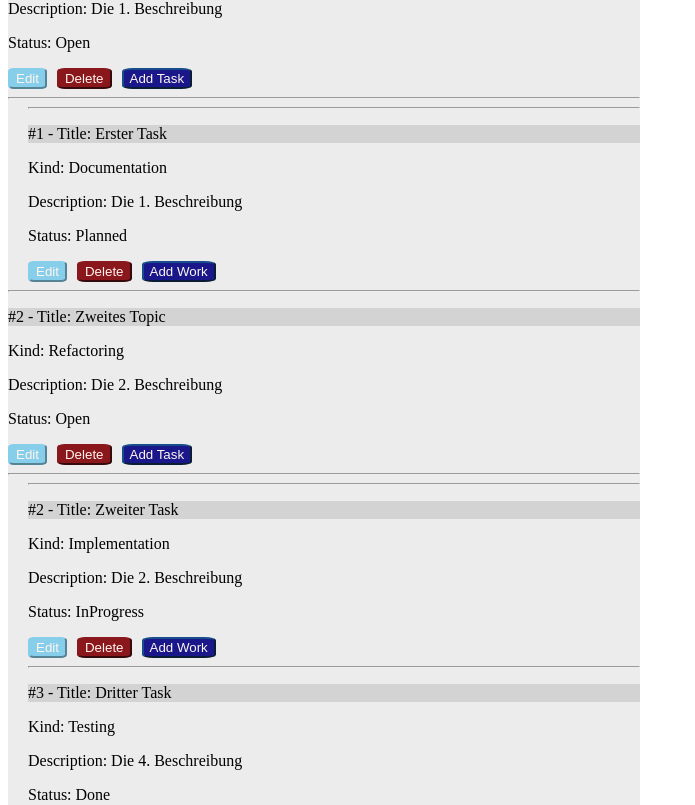
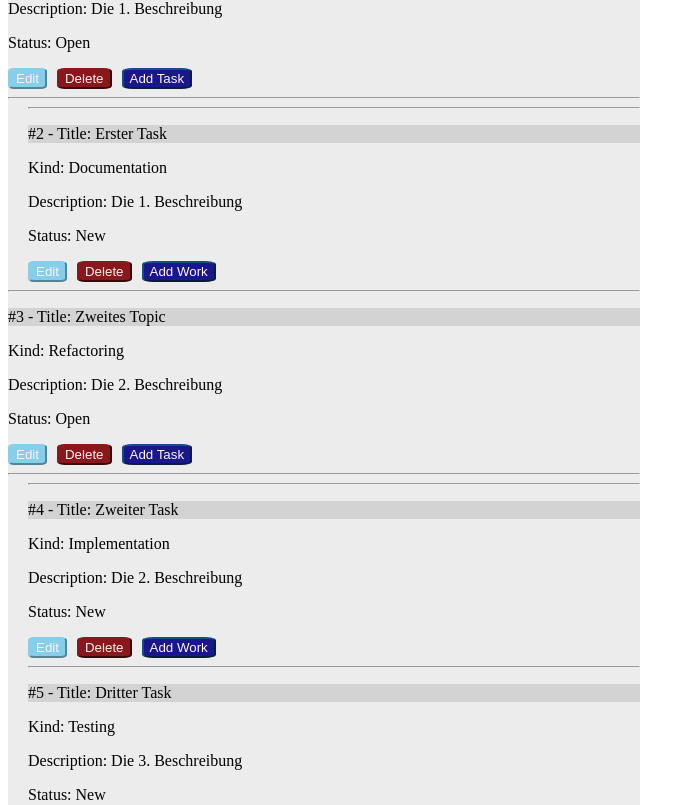
Before and after one commit to thordeuka/MyPersonallyBacklog, an Angular app in the folder myPersonallyBacklog/: page /not-found in a window 1280 px wide. Shown: the part 315-1120 px from the top of the page, without its empty margins (0-695 px from the left). Built offline with nearby package versions, Linux system fonts and the light colour scheme.

Commit message:
global identifier eingeführt der eindeutige Ids für tasks und topics vergiebt. Testszenario für initiale Tasks und Topics in App Component verschoben

```diff
--- a/myPersonallyBacklog/src/app/app.component.ts
+++ b/myPersonallyBacklog/src/app/app.component.ts
@@ -25,13 +25,26 @@ export class AppComponent implements OnInit {
 
   ngOnInit(): void {
     console.log("ngOnInit()");
+
     this.myTopics = this.backlogtopicService.getTopics();
 
     this.topicsChangedSub = this.backlogtopicService.topicChangedSubject.subscribe(topicList => {
       this.myTopics = this.backlogtopicService.getTopics();
       console.log("Subscription aktiviert");
     })
+
+    this.addTestScenario();
   }
+
+  addTestScenario()
+  {
+        let currenTopictId: number = this.backlogtopicService.addTopic({title: "Erstes Topic", description: "Die 1. Beschreibung", kind: BacklogTopic.Kind.Feature});
+        this.backlogtaskService.addTask({parentId: currenTopictId, title: "Erster Task", description: "Die 1. Beschreibung", kind: BacklogTask.Kind.Documentation});
+        currenTopictId = this.backlogtopicService.addTopic({title: "Zweites Topic", description: "Die 2. Beschreibung", kind: BacklogTopic.Kind.Refactoring});
+        this.backlogtaskService.addTask({parentId: currenTopictId, title: "Zweiter Task", description: "Die 2. Beschreibung", kind: BacklogTask.Kind.Implementation});
+        this.backlogtaskService.addTask({parentId: currenTopictId, title: "Dritter Task", description: "Die 3. Beschreibung", kind: BacklogTask.Kind.Testing});
+  }
+
 
   // Only for testing, can be removed when Task Adding is implemented ///////////////////////
   onAddTestTask(){
--- a/myPersonallyBacklog/src/app/backlog-task/backlogtask.service.ts
+++ b/myPersonallyBacklog/src/app/backlog-task/backlogtask.service.ts
@@ -1,5 +1,6 @@
 import { Injectable } from '@angular/core';
 import { Subject } from 'rxjs';
+import { GlobalIdentifierService } from '../global-identifier.service';
 import { BacklogTask} from './backlogtask.model';
 
 @Injectable({
@@ -8,17 +9,16 @@ import { BacklogTask} from './backlogtask.model';
 export class BacklogTaskService
 {
     tasksChangedSubject = new Subject<BacklogTask[]>();
+    public myTasks: BacklogTask[] = [];
 
-    private nextId: number = 4;
-
-    public myTasks: BacklogTask[] = [
-        new BacklogTask(1, 1, "Erster Task","Die 1. Beschreibung", BacklogTask.Kind.Documentation, BacklogTask.Status.Planned),
-        new BacklogTask(2, 2, "Zweiter Task","Die 2. Beschreibung", BacklogTask.Kind.Implementation, BacklogTask.Status.InProgress),
-        new BacklogTask(3, 2, "Dritter Task","Die 4. Beschreibung", BacklogTask.Kind.Testing, BacklogTask.Status.Done)
-      ]
-
-    constructor()
-    {}
+    constructor(private globalIdentifierService: GlobalIdentifierService)
+    {
+        // this.myTasks = [
+        //     new BacklogTask(this.globalIdentifierService.fetchNextId(), 1, "Erster Task","Die 1. Beschreibung", BacklogTask.Kind.Documentation, BacklogTask.Status.Planned),
+        //     new BacklogTask(this.globalIdentifierService.fetchNextId(), 2, "Zweiter Task","Die 2. Beschreibung", BacklogTask.Kind.Implementation, BacklogTask.Status.InProgress),
+        //     new BacklogTask(this.globalIdentifierService.fetchNextId(), 2, "Dritter Task","Die 4. Beschreibung", BacklogTask.Kind.Testing, BacklogTask.Status.Done)
+        //   ]
+    }
 
     public getTasks(): BacklogTask[]
     {
@@ -48,12 +48,13 @@ export class BacklogTaskService
         return theTasks;
     }
 
-    addTask(newTask: {parentId: number, title: string, description: string, kind: BacklogTask.Kind}): void
+    addTask(newTask: {parentId: number, title: string, description: string, kind: BacklogTask.Kind}): number
     {
-        let theNewTask = new BacklogTask(this.nextId, newTask.parentId, newTask.title, newTask.description, newTask.kind, BacklogTask.Status.New);
+        let taskId = this.globalIdentifierService.fetchNextId();
+        let theNewTask = new BacklogTask(taskId, newTask.parentId, newTask.title, newTask.description, newTask.kind, BacklogTask.Status.New);
         this.myTasks.push(theNewTask);
-        this.nextId++;
         this.tasksChangedSubject.next(this.myTasks.slice());
+        return taskId;
 
     }
 
@@ -64,7 +65,7 @@ export class BacklogTaskService
         let taskKind: number = this.getRandomInt(3);
 
         let theNewTask = new BacklogTask(
-            this.nextId,
+            this.globalIdentifierService.fetchNextId(),
             parentId,
             "Test Task with parent " + parentId,
             "Description for this task of parent " + parentId,
@@ -72,7 +73,6 @@ export class BacklogTaskService
             BacklogTask.Status.New);
 
             this.myTasks.push(theNewTask);
-        this.nextId++;
         console.log("Added TestTask: " + JSON.stringify(theNewTask));
         this.tasksChangedSubject.next(this.myTasks.slice());
     }
--- a/myPersonallyBacklog/src/app/backlog-topic/backlogtopic.service.ts
+++ b/myPersonallyBacklog/src/app/backlog-topic/backlogtopic.service.ts
@@ -1,5 +1,6 @@
 import { Injectable } from '@angular/core';
 import { Subject } from 'rxjs';
+import { GlobalIdentifierService } from '../global-identifier.service';
 import { BacklogTopic} from './backlogtopic.model';
 
 @Injectable({
@@ -8,16 +9,16 @@ import { BacklogTopic} from './backlogtopic.model';
 export class BacklogTopicService{
 
     topicChangedSubject = new Subject<BacklogTopic[]>();
+    public myTopics: BacklogTopic[] = [];
 
-    private nextId: number = 4;
-
-    public myTopics: BacklogTopic[] = [
-        new BacklogTopic(1, "Erstes Topic","Die 1. Beschreibung", BacklogTopic.Kind.Feature, BacklogTopic.Status.Open),
-        new BacklogTopic(2, "Zweites Topic","Die 2. Beschreibung", BacklogTopic.Kind.Refactoring, BacklogTopic.Status.Open),
-        new BacklogTopic(3, "Drittes Topic","Die 4. Beschreibung", BacklogTopic.Kind.Bug, BacklogTopic.Status.Open)
-      ]
-
-    constructor(){}
+    constructor(private globalIdentifierService: GlobalIdentifierService)
+    {
+        // this.myTopics = [
+        //     new BacklogTopic(this.globalIdentifierService.fetchNextId(), "Erstes Topic","Die 1. Beschreibung", BacklogTopic.Kind.Feature, BacklogTopic.Status.Open),
+        //     new BacklogTopic(this.globalIdentifierService.fetchNextId(), "Zweites Topic","Die 2. Beschreibung", BacklogTopic.Kind.Refactoring, BacklogTopic.Status.Open),
+        //     new BacklogTopic(this.globalIdentifierService.fetchNextId(), "Drittes Topic","Die 4. Beschreibung", BacklogTopic.Kind.Bug, BacklogTopic.Status.Open)
+        //   ]
+    }
 
     public getTopics(): BacklogTopic[] {
         return this.myTopics;
@@ -32,12 +33,13 @@ export class BacklogTopicService{
         return null;
     }
 
-    addTopic(newTopic: {title: string, description: string, kind: BacklogTopic.Kind}): void {
+    addTopic(newTopic: {title: string, description: string, kind: BacklogTopic.Kind}): number {
 
-        let theNewTopic = new BacklogTopic(this.nextId, newTopic.title, newTopic.description, newTopic.kind, BacklogTopic.Status.Open);
+        let topicId = this.globalIdentifierService.fetchNextId();
+        let theNewTopic = new BacklogTopic(topicId, newTopic.title, newTopic.description, newTopic.kind, BacklogTopic.Status.Open);
         this.myTopics.push(theNewTopic);
-        this.nextId++;
         this.topicChangedSubject.next(this.myTopics.slice());
+        return topicId;
 
     }
 
@@ -48,14 +50,13 @@ export class BacklogTopicService{
         let topicKind: number = this.getRandomInt(3);
 
         let theNewTopic = new BacklogTopic(
-            this.nextId,
+            this.globalIdentifierService.fetchNextId(),
             "Test Topic",
             "Description for this topic",
             topicKind,
             topicStatus);
 
         this.myTopics.push(theNewTopic);
-        this.nextId++;
         console.log("Added TestTopic: " + JSON.stringify(theNewTopic));
         this.topicChangedSubject.next(this.myTopics.slice());
     }
--- /dev/null
+++ b/myPersonallyBacklog/src/app/global-identifier.service.ts
@@ -0,0 +1,22 @@
+import { Injectable } from '@angular/core';
+
+@Injectable({
+  providedIn: 'root'
+})
+export class GlobalIdentifierService {
+
+  private nextId: number;
+
+  constructor()
+  {
+    this.nextId = 1;
+  }
+
+  public fetchNextId(): number{
+    return this.nextId++;
+  }
+  public showNextId(): number{
+    return this.nextId;
+  }
+
+}
```
Also changed, not shown: 2 other files (tests, documents, lock files or other folders).
